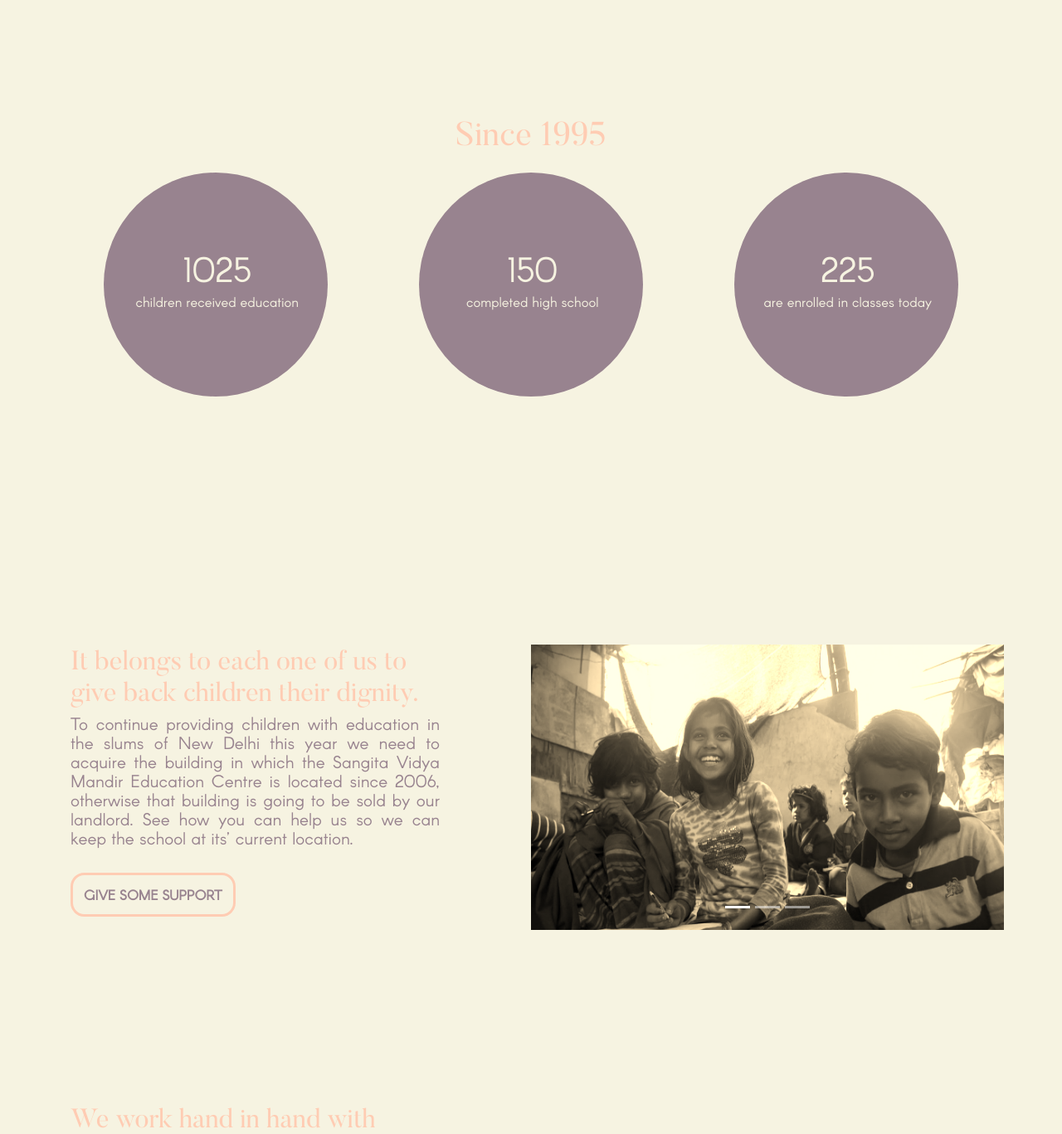
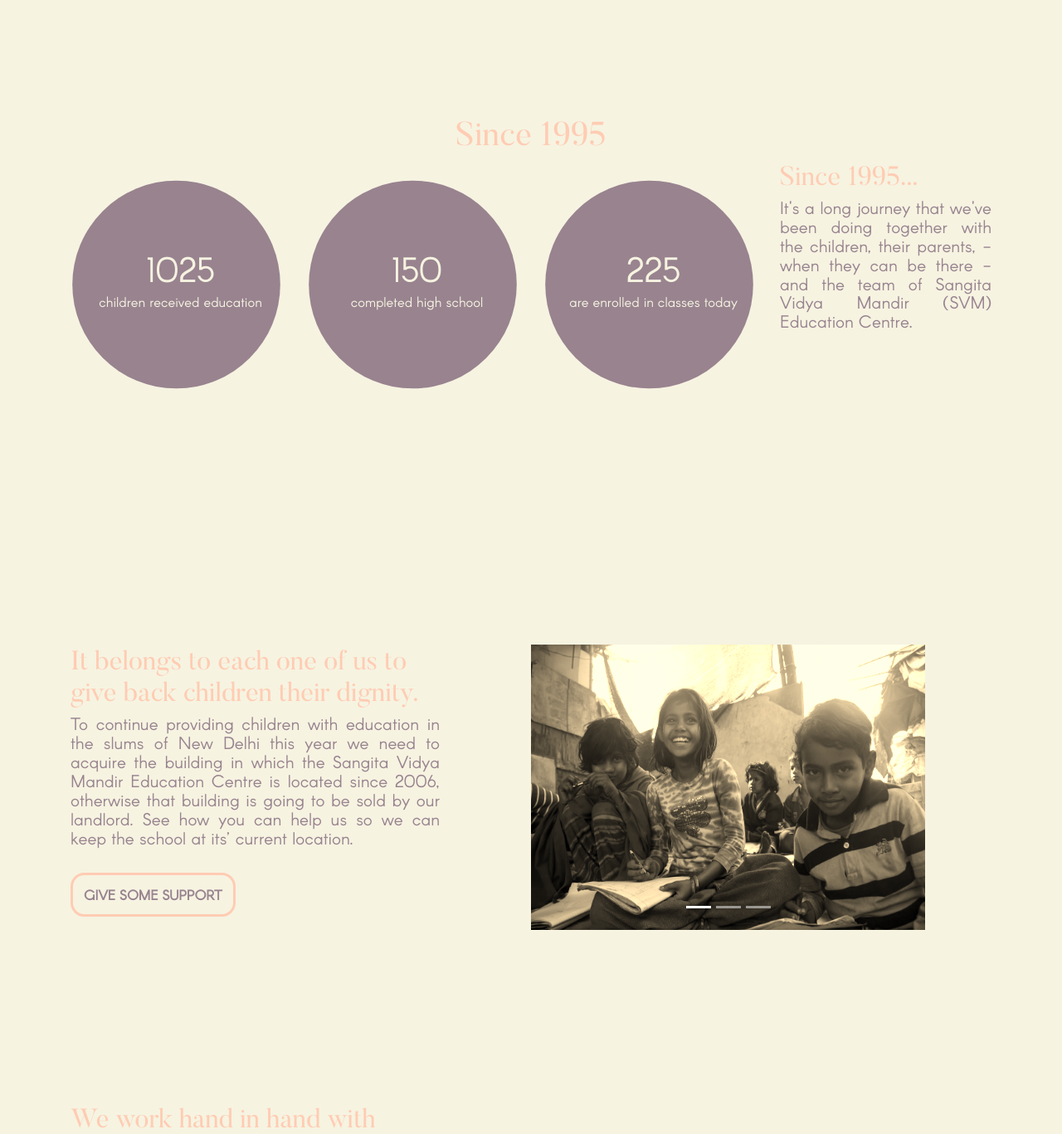
Before and after one commit to edelangh/jivan_foundation, a PHP site: page / in a window 1280 px wide. Shown: the part 3783-5150 px from the top of the page at 83% size. Run offline with PHP 8.4, Linux system fonts and the light colour scheme; data that the repository does not hold is empty; some libraries are stand-ins or nearby versions.

Commit message:
update size

```diff
--- a/assets/css/global.css
+++ b/assets/css/global.css
@@ -551,14 +551,13 @@ li.partner {
 
 @media screen and (min-width: 110px) {
   .circle_draw {
-    width: 100px;
+    width: 100%;
     height: 100px;
   }
 }
 
 @media screen and (min-width: 300px) {
   .circle_draw {
-    width: 200px;
     height: 200px;
     padding-top: 30px;
     padding-bottom: 30px
@@ -571,7 +570,6 @@ li.partner {
 
 @media screen and (min-width: 991px) {
   .circle_draw {
-    width: 300px;
     height: 300px;
     padding-top: 0px;
     padding-bottom: 0px
--- a/languages/en.php
+++ b/languages/en.php
@@ -112,6 +112,8 @@ In 2015 SVM celebrated its 20 years of existence and 1000 students had been thro
 </br></br>
 Till date 1025 students have been through the SVM education program, 225 are currently enrolled and more than 150 reached university over all these years and could get into jobs such as engineering, medicine, accountant, technical skilled work and even music. As over the years the slum which was razed down in 2006 started to resettle we also felt we needed to go back closer to the children living there and hence in 2017 we decided to start a new morning and evening class in the slum.
 ",
+    "circle_title" => "Since 1995...",
+    "circle" => "It's a long journey that we've been doing together with the children, their parents, - when they can be there - and the team of Sangita Vidya Mandir (SVM) Education Centre.",
     "involved_title" => "We are grateful for your support no matter how small it is",
     "involved_once_title" => "Paypal / Cb",
     "involved_once_paypal" =>
--- a/page_index.php
+++ b/page_index.php
@@ -47,7 +47,7 @@
       </div>
     </div>
     <div class="row">
-      <div class="col-md-4">
+      <div class="col-md-3">
         <div class="circle">
           <svg class="circle_draw">
             <circle cx="50%" cy="50%" r="45%" fill="#98838f" />
@@ -59,7 +59,7 @@
           </div>
         </div>
       </div>
-      <div class="col-md-4">
+      <div class="col-md-3">
         <div class="circle">
           <svg class="circle_draw">
             <circle cx="50%" cy="50%" r="45%" fill="#98838f" />
@@ -71,7 +71,7 @@
           </div>
         </div>
       </div>
-      <div class="col-md-4">
+      <div class="col-md-3">
         <div class="circle">
           <svg class="circle_draw">
             <circle cx="50%" cy="50%" r="45%" fill="#98838f" />
@@ -83,12 +83,16 @@
           </div>
         </div>
       </div>
+      <div class="col-md-3">
+        <h2><?php echo $LANG["circle_title"] ?></h2>
+        <p><?php echo $LANG["circle"] ?></p>
+      </div>
     </div>
   <div class="spacer"></div>
   </div>
   <div class="container onepage">
     <div class="row quotes">
-      <div class="col-sm-5">
+      <div class="col-md-5">
         <h2>
           <?php echo $LANG["quotes_title_2"]; ?>
         </h2>
@@ -99,8 +103,9 @@
           </a>
         </b>
       </div>
-      <div class="col-sm-1"></div>
-      <div width="100%" class="col-sm-6 img-show">
+      <div class="col-md-1"></div>
+      <div class="col-md-5">
+        <div class="img-show">
           <div style="float:right;" id="carousel" class="carousel carousel-fade" data-ride="carousel">
             <ol class="carousel-indicators">
               <li data-target="#carousel" data-slide-to="0" class="active"></li>
@@ -116,6 +121,7 @@
               </div>
               <div class="carousel-item">
                 <img class="img-sepia d-block w-100" src="assets/imgs/slide3.jpg">
+              </div>
             </div>
           </div>
         </div>
```
Lines whose indentation alone changed are shown as unchanged.
